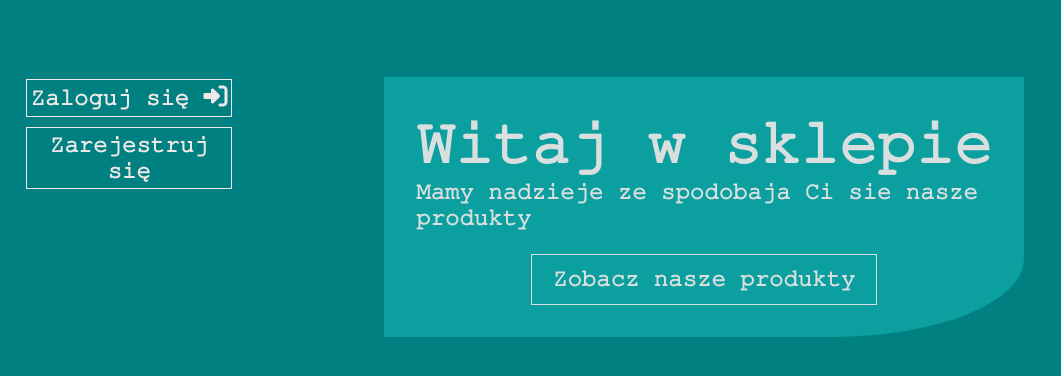
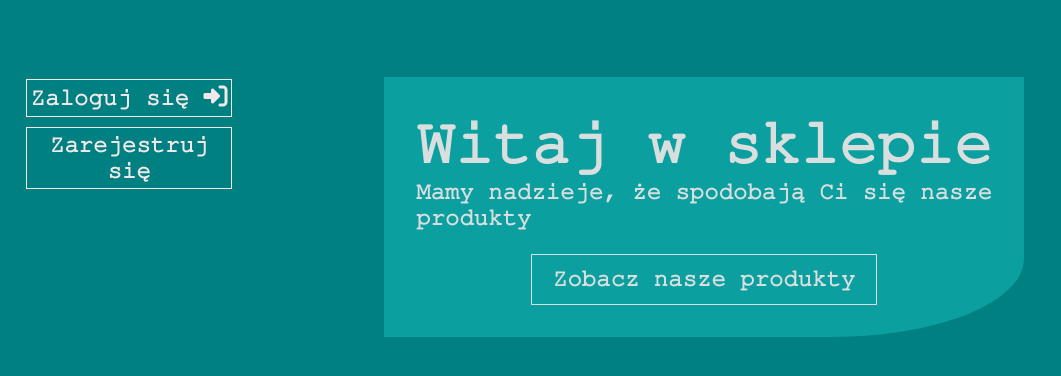
Before and after one commit to wiotrek/shop_php, a PHP site: page / in a window 1280 px wide. Shown: the part 122-498 px from the top of the page, without its empty margins (0-1061 px from the left). Run offline with PHP 8.4, Linux system fonts and the light colour scheme; some libraries are stand-ins or nearby versions.

Commit message:
new branch

```diff
--- a/index.php
+++ b/index.php
@@ -49,7 +49,7 @@
                     echo "<h1>Witaj w sklepie</h1>";
                 }
             ?>
-            <h2>Mamy nadzieje ze spodobaja Ci sie nasze produkty</h2>
+            <h2>Mamy nadzieje, że spodobają Ci się nasze produkty</h2>
             <h2 class='mainLookProducts'><a href='#'>Zobacz nasze produkty</a></h2>
             <?php
                 if(isset($_SESSION['existTryAndFail'])){
```
